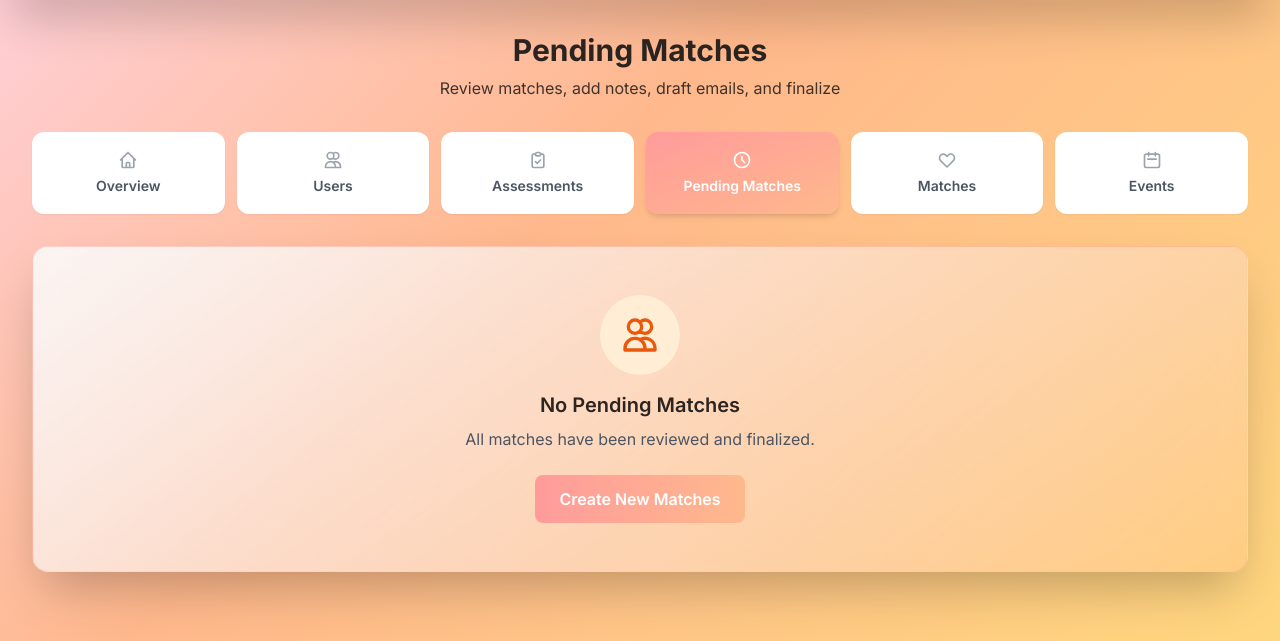
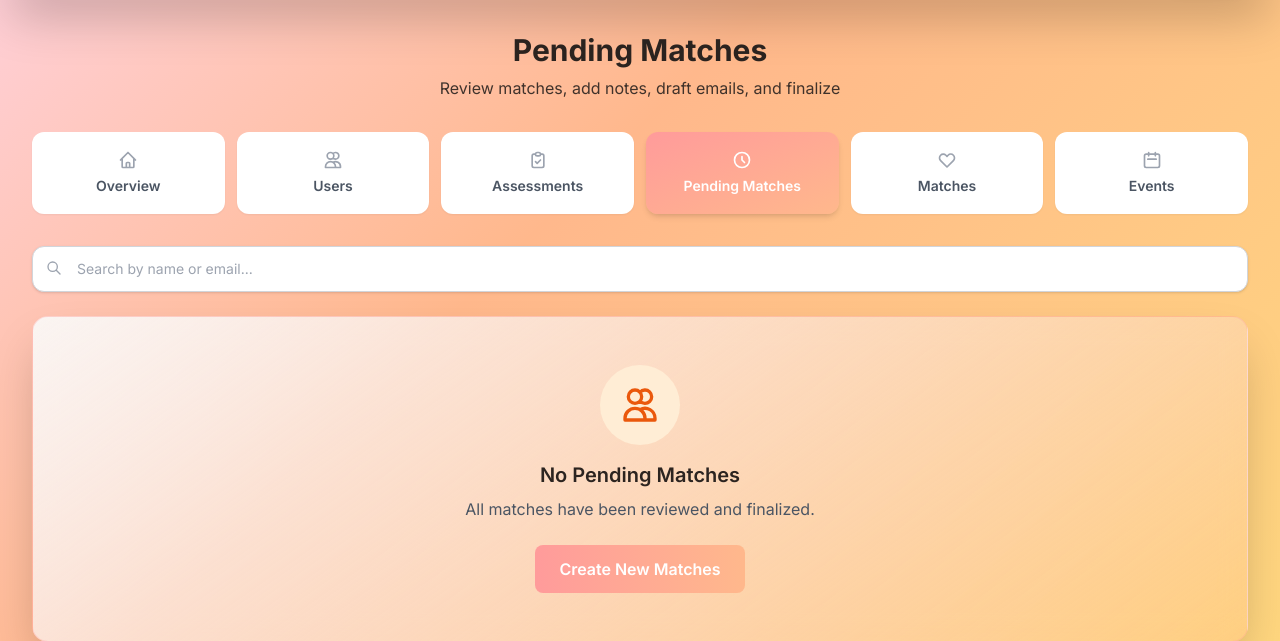
Before and after one commit to raazr62/ThreeOfCupsLLC_flask, a Python web app: template templates/admin_pending_matches.html in a window 1280 px wide. Shown: the part 65-706 px from the top of the page. Run offline with Jinja, Linux system fonts and the light colour scheme; the template is opened without the code that fills it, so the values that code supplies are empty; some libraries are stand-ins or nearby versions.

Commit message:
add search to pending matches

```diff
--- a/templates/admin_pending_matches.html
+++ b/templates/admin_pending_matches.html
@@ -45,11 +45,34 @@
             </div>
         </div>
 
+        <!-- Search Bar -->
+        <div class="mb-6">
+            <div class="relative">
+                <input type="text" id="pendingSearchInput"
+                       placeholder="Search by name or email..."
+                       autocomplete="off"
+                       oninput="filterPendingMatches(this.value)"
+                       class="w-full border border-gray-300 bg-white rounded-xl px-4 py-3 pl-11 pr-10 text-sm shadow focus:outline-none focus:ring-2 focus:ring-orange-500">
+                <svg class="absolute left-3.5 top-3.5 w-4 h-4 text-gray-400" fill="none" stroke="currentColor" viewBox="0 0 24 24">
+                    <path stroke-linecap="round" stroke-linejoin="round" stroke-width="2" d="M21 21l-6-6m2-5a7 7 0 11-14 0 7 7 0 0114 0z"/>
+                </svg>
+                <button type="button" id="pendingSearchClear"
+                        onclick="document.getElementById('pendingSearchInput').value=''; filterPendingMatches('');"
+                        class="absolute right-3 top-3 text-gray-300 hover:text-gray-500 transition-colors hidden">
+                    <svg class="w-4 h-4" fill="none" stroke="currentColor" viewBox="0 0 24 24">
+                        <path stroke-linecap="round" stroke-linejoin="round" stroke-width="2" d="M6 18L18 6M6 6l12 12"/>
+                    </svg>
+                </button>
+            </div>
+            <p id="pendingSearchCount" class="text-sm text-gray-500 mt-2 hidden"></p>
+        </div>
+
         <!-- Pending Matches List -->
         {% if matches_data %}
             <div class="space-y-8">
                 {% for data in matches_data %}
-                    <div class="dark-card rounded-2xl shadow-2xl animate-glow overflow-hidden">
+                    <div class="dark-card rounded-2xl shadow-2xl animate-glow overflow-hidden pending-match-card"
+                         data-search="{{ data.user1.first_name|lower }} {{ data.user1.last_name|lower }} {{ data.user1.email|lower }} {{ data.user2.first_name|lower }} {{ data.user2.last_name|lower }} {{ data.user2.email|lower }}">
                         <!-- Match Header -->
                         <div class="bg-gradient-to-r from-orange-500 to-orange-600 px-6 py-4">
                             <div class="flex justify-between items-center">
@@ -307,5 +330,32 @@ function confirmFinalizeNoEmail(matchId) {
 function confirmCancelMatch(matchId) {
     return confirm('Are you sure you want to CANCEL this pending match?\n\nBoth assessments will be returned to review status and the match will be deleted. This action cannot be undone.');
 }
+
+function filterPendingMatches(query) {
+    const q = query.toLowerCase().trim();
+    const cards = document.querySelectorAll('.pending-match-card');
+    const clearBtn = document.getElementById('pendingSearchClear');
+    const countEl = document.getElementById('pendingSearchCount');
+    let visible = 0;
+
+    cards.forEach(card => {
+        const haystack = card.getAttribute('data-search') || '';
+        if (!q || haystack.includes(q)) {
+            card.style.display = '';
+            visible++;
+        } else {
+            card.style.display = 'none';
+        }
+    });
+
+    if (q) {
+        clearBtn.classList.remove('hidden');
+        countEl.classList.remove('hidden');
+        countEl.textContent = visible + ' result' + (visible !== 1 ? 's' : '') + ' for "' + query + '"';
+    } else {
+        clearBtn.classList.add('hidden');
+        countEl.classList.add('hidden');
+    }
+}
 </script>
 {% endblock %}
```
